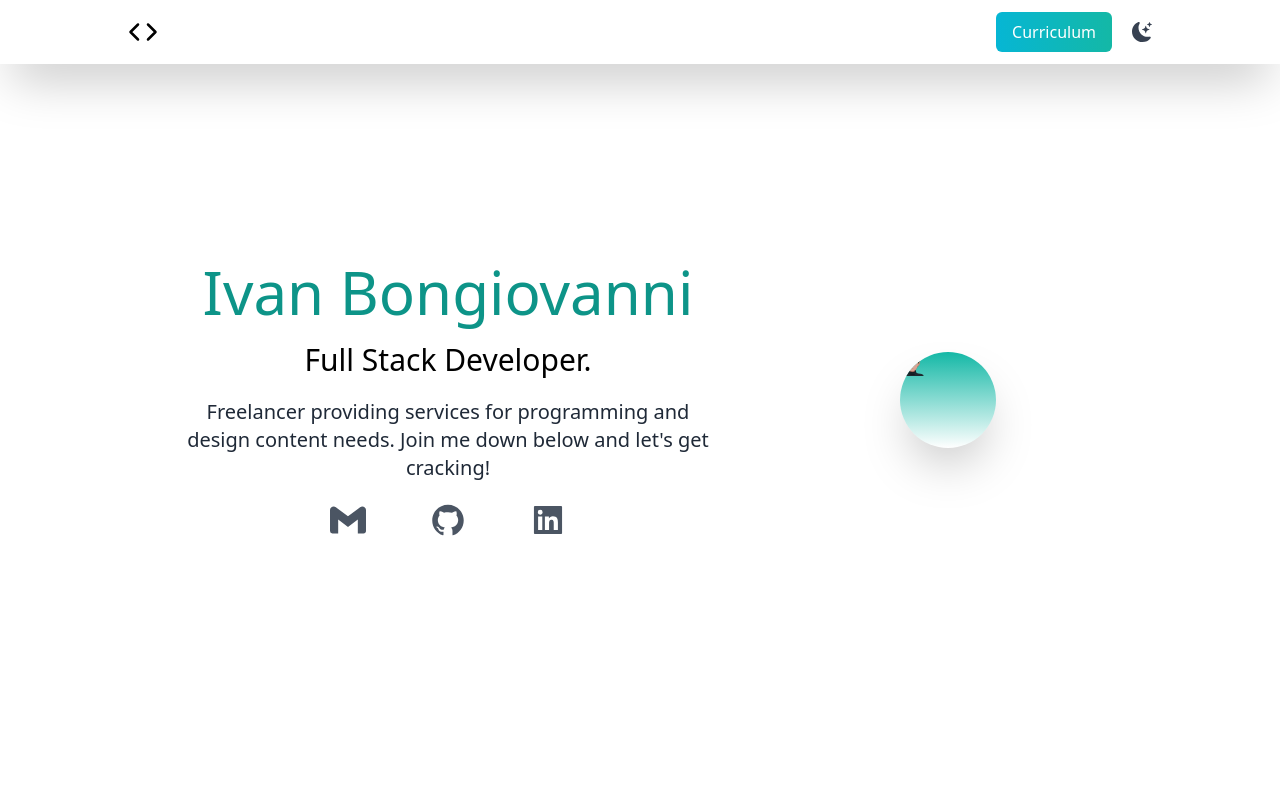
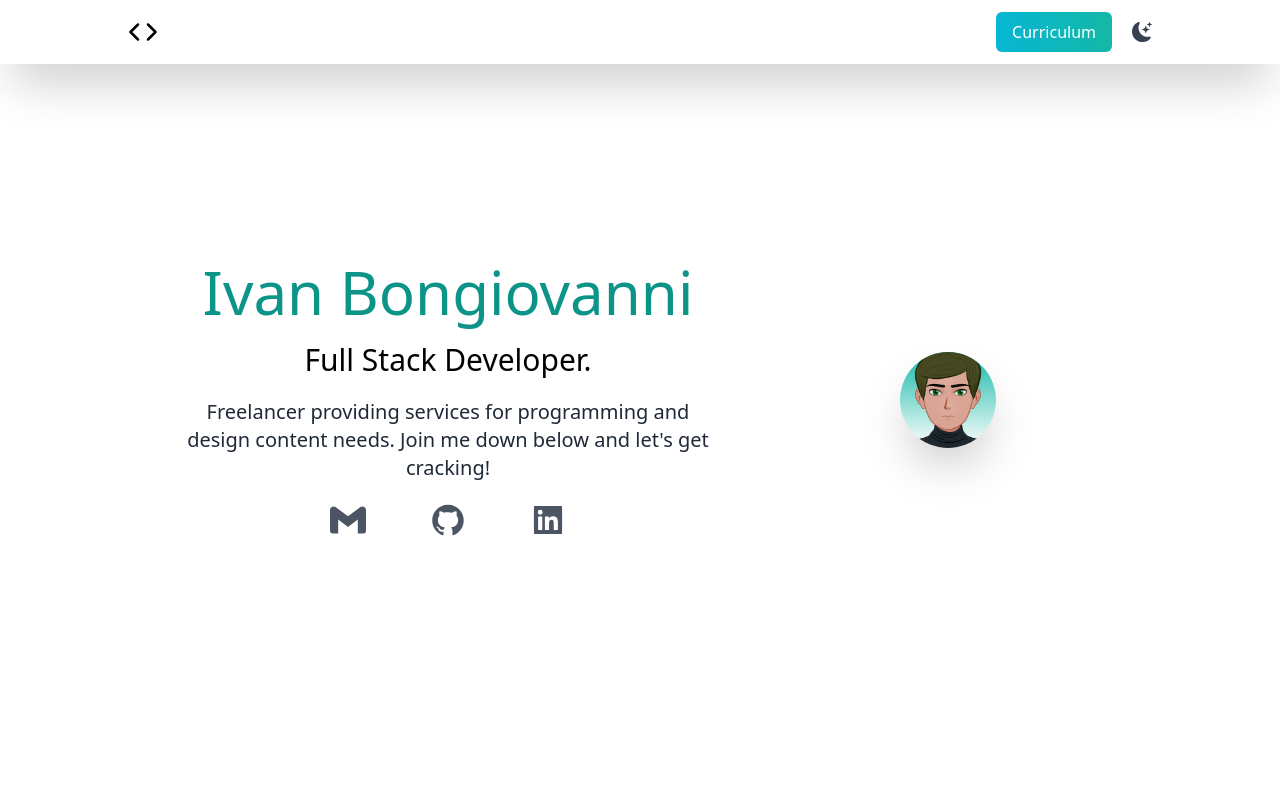
Before and after one commit to ivan2214/Portfolio, a React (Vite) app: page / in a window 1280 px wide. Shown: the top 800 px of the page. Built offline with nearby package versions, Linux system fonts and the light colour scheme.

Commit message:
fixing img

```diff
--- a/src/Components/Avatar.jsx
+++ b/src/Components/Avatar.jsx
@@ -6,10 +6,10 @@ const Avatar = () => {
     <div className=' mx-auto h-24 w-24  overflow-hidden rounded-full bg-gradient-to-b from-teal-500 shadow-2xl dark:shadow-2xl md:h-24 md:w-24'>
       <img
         src={cartonfy}
-        width='24'
-        height='24'
         loading='lazy'
         className='fill-current object-cover shadow-2xl dark:shadow-2xl '
+        width='360'
+        height='360'
       />
     </div>
   )
```
